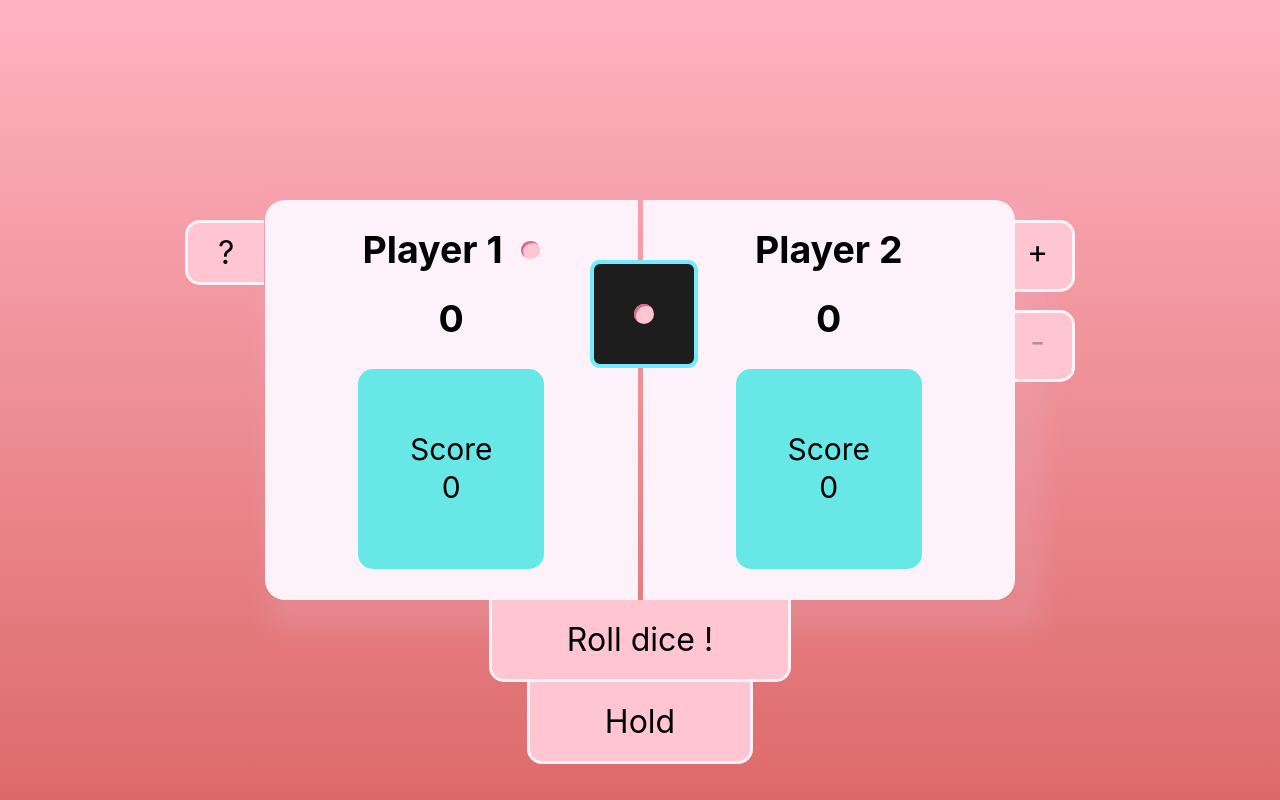
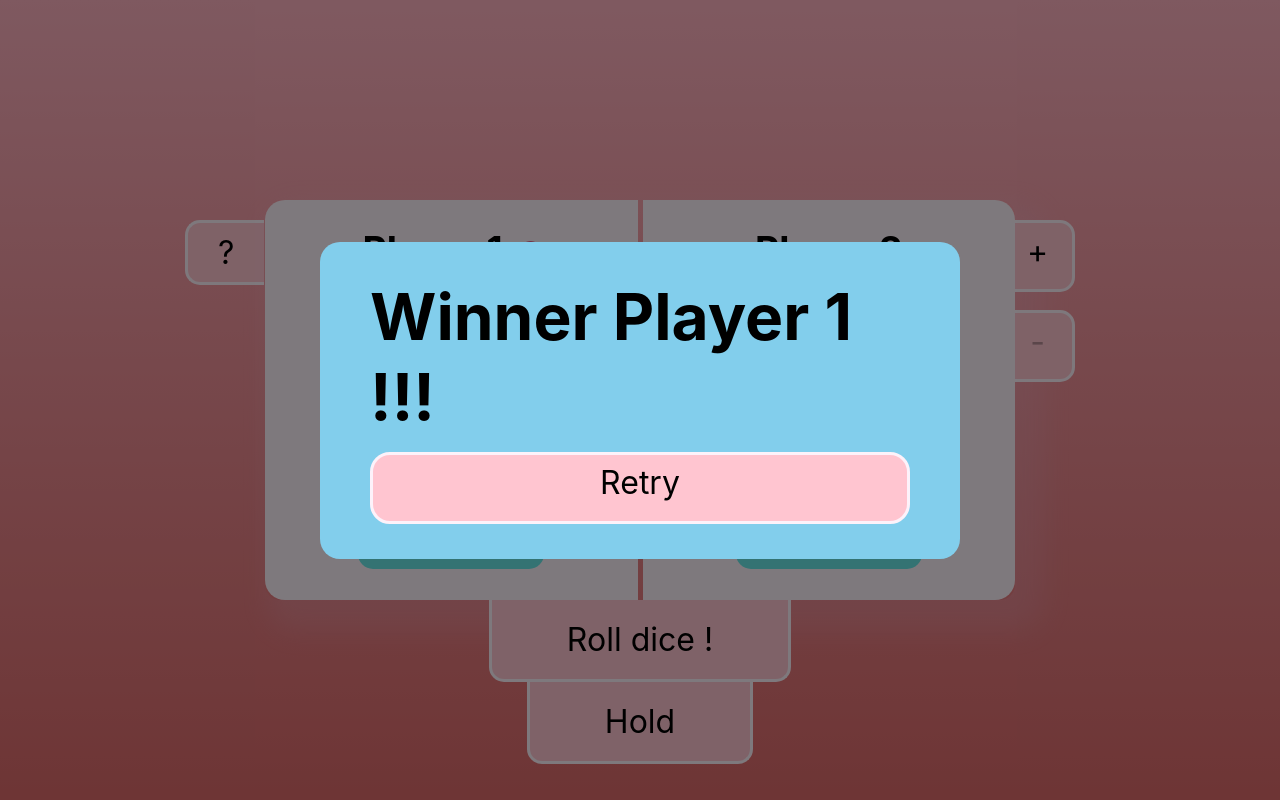
Before and after one commit to Space8rain/pig-game, a React (Create React App) app: page / in a window 1280 px wide. Built offline with nearby package versions, Linux system fonts and the light colour scheme; a web font is replaced by a local one.

Commit message:
add check winner

```diff
--- a/src/components/App.jsx
+++ b/src/components/App.jsx
@@ -8,6 +8,8 @@ function App() {
   const [currentPlayerId, setCurrentPLayerId] = React.useState(0);
 
   const [currentSideDice, setCurrentSideDice] = React.useState(1);
+
+  const [isWinner, setIsWinner] = React.useState(true);
 
   const [players, setPlayers] = React.useState(
     [
@@ -37,6 +39,7 @@ function App() {
     } else {
       copyPlayers[currentPlayerId].current += random;
       setPlayers(copyPlayers);
+      checkWinner()
     };
   };
 
@@ -88,9 +91,22 @@ function App() {
   };
 
   function checkWinner() {
-
+    if (players[currentPlayerId].score + players[currentPlayerId].current >= 100) {
+      setIsWinner(true);
+    }
   }
 
+  function resetScore() {
+    const copyPlayers = players.map((player) => {
+      return {
+        ...player,
+        current: 0,
+        score: 0,
+      }
+    });
+    setPlayers(copyPlayers);
+    setIsWinner(false)
+  }
 
   return (
     <div className="App">
@@ -123,6 +139,15 @@ function App() {
             <button disabled={players.length === 2}  onClick={removePlayer}>-</button>
           </div>
         </div>
+
+        {isWinner && <div className="winner">
+          <div className="overlay">
+            <div className="banner">
+              <h2 className="player">{`Winner ${players[currentPlayerId].name} !!!`}</h2>
+              <button onClick={resetScore}>Retry</button>
+            </div>
+          </div>
+        </div>}
     </div>
   );
 }
--- a/src/components/App.scss
+++ b/src/components/App.scss
@@ -157,3 +157,43 @@ body {
     top: 90px;
   }
 }
+
+.winner {
+  z-index: 100;
+  position: fixed;
+  top: 0;
+  left: 0;
+  .overlay {
+    display: flex;
+    width: 100vw;
+    height: 100vh;
+    background-color: rgba(0, 0, 0, .5);
+  }
+  .banner {
+    display: flex;
+    flex-direction: column;
+    border-radius: 20px;
+    background-color: rgb(130, 206, 236);
+    width: 50%;
+    padding: 35px 50px;
+    max-width: max-content;
+    margin: auto;
+    button {
+      margin-top: 15px;
+      height: 72px;
+      width: 100%;
+      font-family: inherit;
+      font-size: 32px;
+      border: 3px solid #fdf2fa;
+      border-radius:  20px;
+      background-color: $color_main;
+      padding-bottom: 10px;
+      cursor: pointer;
+    }
+  }
+  .player {
+    width: 100%;
+    background: none;
+    font-size: 64px;
+  }
+}
```
